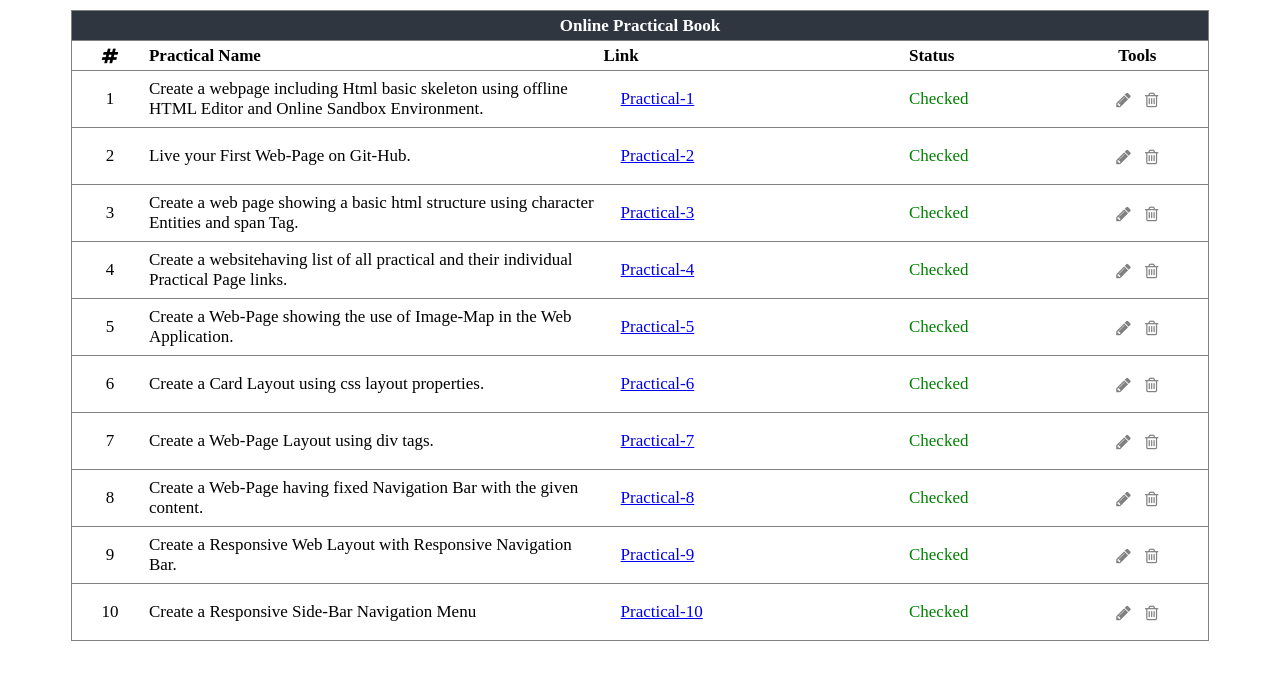
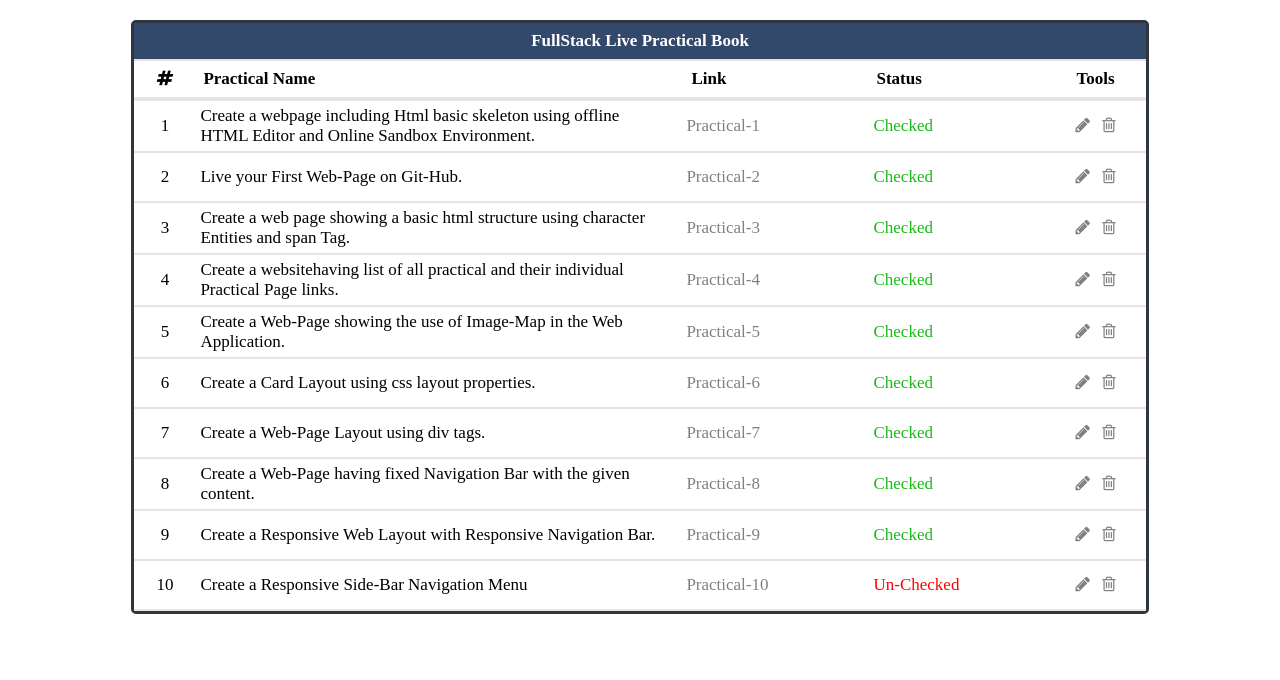
Before and after one commit to kaushik552k/Fullstack-Practical, a plain HTML site: page practicals/practical11.html in a window 1280 px wide. Drawn offline with Linux system fonts and the light colour scheme.

Commit message:
practical 11 created

```diff
--- a/practicals/practical11.html
+++ b/practicals/practical11.html
@@ -8,80 +8,96 @@
     <title>Document</title>
 </head>
 <style>
-    table{
-        width: 90%;
-        margin: 10px auto;
-        border: 1px solid #2f3640;
+    .container {
+        width: 80%;
+        margin: 20px auto;
+        border: 3px solid #2f3640;
+        border-radius: 5px;
+    }
+
+
+    table {
+        width: 100%;
         border-collapse: collapse;
         font-size: 17px;
     }
-    td{
-        /* border: 1px solid black; */
-        padding: 1px;
-        /* text-align: center; */
-    }
-    thead tr:nth-child(1){
-        background-color: #2f3640;
-        color: white;
+
+
+
+    tr td,
+    tr th {
+        border-bottom: 2px solid rgb(233, 227, 227);
+        height: 38px;
         padding: 5px;
 
     }
 
-    tr td:nth-child(2){
-        width: 40%;
-        text-align: left;
+    thead tr:nth-child(1) {
+        background-color: #32496b;
+        color: white;
     }
-    tr td:nth-child(4){
-        color: green;
+
+    thead tr:nth-child(1) th {
+        height: auto;
+        padding: 8px;
     }
-    tr{
-        height: 30px;
-        border: 1px solid grey;
+
+    thead tr:nth-child(2) td {
+        border-bottom: 4px solid rgb(233, 227, 227);
+        height: auto;
+        padding: 8px;
+        font-weight: 600;
     }
-    tr td:nth-child(1),tr td:nth-child(5){
+
+    tr td:nth-child(1),
+    tr td:nth-child(5){
         text-align: center;
     }
-    tr td:nth-child(5){
-        width: auto;
+    tr td:nth-child(2){
+        width: 450px;
     }
-    thead tr:nth-child(2) td{
-        font-weight: bold;
-        color: black;
-        /* font-size: 17px; */
+    tr td:nth-child(3){
+        padding-left: 25px;
     }
-    thead tr:nth-child(2) td:nth-child(1) i{
-        color: black;
-        cursor: unset;
+    thead tr td:nth-child(3){
+        padding-left: 30px;
     }
     tbody tr:hover{
-        background-color: rgb(246, 244, 244,0.5);
+        background-color: rgb(246, 241, 241);
     }
-    tbody tr td:nth-child(3){
-        padding: 18px;
+    a{
+        color: grey;
+        text-decoration: none;
     }
-    tr td i:nth-child(1):hover{
-        color: rgb(37, 211, 37);
-        cursor: pointer;
+    a:hover{
+        color: blue;
     }
-    tr td i:nth-child(2):hover{
+    tbody tr td:nth-child(4){
+        color: rgb(23, 187, 23);
+    }
+    tbody tr:nth-child(10) td:nth-child(4){
         color: red;
-        cursor: pointer;
     }
-    i{
-        padding: 5px;
+    .fa-pencil{
         color: grey;
-
+        margin-right: 8px;
     }
-
-
-
+    .fa-trash-o{
+        color: grey;
+    }
+    .fa-pencil:hover{
+        color: blue;
+    }
+    .fa-trash-o:hover{
+        color: red;
+    }
 </style>
 
 <body>
+    <div class="container">
         <table>
             <thead>
-            <tr>
-                <th colspan="5">Online Practical Book</th>
+                <tr><th colspan="5">FullStack Live Practical Book</th>
                 </tr>
                 <tr>
                     <td><i class="fa fa-hashtag" aria-hidden="true"></i></td>
@@ -99,24 +115,24 @@
                         Environment.</td>
                     <td><a href="practical1.html">Practical-1</a></td>
                     <td>Checked</td>
-                <td><i class="fa fa-pencil" aria-hidden="true"></i>
-                    <i class="fa fa-trash-o" aria-hidden="true"></i></td>
+                    <td><i class="fa fa-pencil" aria-hidden="true" title="Edit"></i>
+                        <i class="fa fa-trash-o" aria-hidden="true" title="Delete"></i></td>
                 </tr>
                 <tr>
                     <td>2</td>
                     <td>Live your First Web-Page on Git-Hub.</td>
                     <td><a href="practical2.html">Practical-2</a></td>
                     <td>Checked</td>
-                <td><i class="fa fa-pencil" aria-hidden="true"></i>
-                    <i class="fa fa-trash-o" aria-hidden="true"></i></td>
+                   <td><i class="fa fa-pencil" aria-hidden="true" title="Edit"></i>
+                        <i class="fa fa-trash-o" aria-hidden="true" title="Delete"></i></td>
                 </tr>
                 <tr>
                     <td>3</td>
                     <td>Create a web page showing a basic html structure using character Entities and span Tag.</td>
                     <td><a href="practical3.html">Practical-3</a></td>
                     <td>Checked</td>
-                <td><i class="fa fa-pencil" aria-hidden="true"></i>
-                    <i class="fa fa-trash-o" aria-hidden="true"></i>
+                    <td><i class="fa fa-pencil" aria-hidden="true" title="Edit"></i>
+                        <i class="fa fa-trash-o" aria-hidden="true" title="Delete"></i>
                     </td>
                 </tr>
                 <tr>
@@ -124,8 +140,8 @@
                     <td>Create a websitehaving list of all practical and their individual Practical Page links.</td>
                     <td><a href="practical4.html">Practical-4</a></td>
                     <td>Checked</td>
-                <td><i class="fa fa-pencil" aria-hidden="true"></i>
-                    <i class="fa fa-trash-o" aria-hidden="true"></i></td>
+                    <td><i class="fa fa-pencil" aria-hidden="true" title="Edit"></i>
+                        <i class="fa fa-trash-o" aria-hidden="true" title="Delete"></i></td>
                 </tr>
                 <tr>
                     <td>5</td>
@@ -133,8 +149,8 @@
                     <td><a href="practical5.html">Practical-5</a></td>
                     <td>Checked</td>
                     <td>
-                    <i class="fa fa-pencil" aria-hidden="true"></i>
-                    <i class="fa fa-trash-o" aria-hidden="true"></i>
+                        <i class="fa fa-pencil" aria-hidden="true" title="Edit"></i>
+                        <i class="fa fa-trash-o" aria-hidden="true" title="Delete"></i>
                     </td>
                 </tr>
                 <tr>
@@ -143,8 +159,8 @@
                     <td><a href="practical6.html">Practical-6</a></td>
                     <td>Checked</td>
                     <td>
-                    <i class="fa fa-pencil" aria-hidden="true"></i>
-                    <i class="fa fa-trash-o" aria-hidden="true"></i>
+                        <i class="fa fa-pencil" aria-hidden="true" title="Edit"></i>
+                        <i class="fa fa-trash-o" aria-hidden="true" title="Delete"></i>
                     </td>
                 </tr>
                 <tr>
@@ -153,8 +169,8 @@
                     <td><a href="practical7.html">Practical-7</a></td>
                     <td>Checked</td>
                     <td>
-                    <i class="fa fa-pencil" aria-hidden="true"></i>
-                    <i class="fa fa-trash-o" aria-hidden="true"></i>
+                        <i class="fa fa-pencil" aria-hidden="true" title="Edit"></i>
+                        <i class="fa fa-trash-o" aria-hidden="true" title="Delete"></i>
                     </td>
                 </tr>
                 <tr>
@@ -163,8 +179,8 @@
                     <td><a href="practical8.html">Practical-8</a></td>
                     <td>Checked</td>
                     <td>
-                    <i class="fa fa-pencil" aria-hidden="true"></i>
-                    <i class="fa fa-trash-o" aria-hidden="true"></i>
+                        <i class="fa fa-pencil" aria-hidden="true" title="Edit"></i>
+                        <i class="fa fa-trash-o" aria-hidden="true" title="Delete"></i>
                     </td>
                 </tr>
                 <tr>
@@ -173,22 +189,23 @@
                     <td><a href="practical9.html">Practical-9</a></td>
                     <td>Checked</td>
                     <td>
-                    <i class="fa fa-pencil" aria-hidden="true"></i>
-                    <i class="fa fa-trash-o" aria-hidden="true"></i>
+                        <i class="fa fa-pencil" aria-hidden="true" title="Edit"></i>
+                        <i class="fa fa-trash-o" aria-hidden="true" title="Delete"></i>
                     </td>
                 </tr>
                 <tr>
                     <td>10</td>
                     <td>Create a Responsive Side-Bar Navigation Menu</td>
                     <td><a href="practical10.html">Practical-10</a></td>
-                <td>Checked</td>
+                    <td>Un-Checked</td>
                     <td>
-                    <i class="fa fa-pencil" aria-hidden="true"></i>
-                    <i class="fa fa-trash-o" aria-hidden="true"></i>
+                        <i class="fa fa-pencil" aria-hidden="true" title="Edit"></i>
+                        <i class="fa fa-trash-o" aria-hidden="true" title="Delete"></i>
                     </td>
                 </tr>
             </tbody>
         </table>
+    </div>
 </body>
 
 </html>
```
Lines whose indentation alone changed are shown as unchanged.
